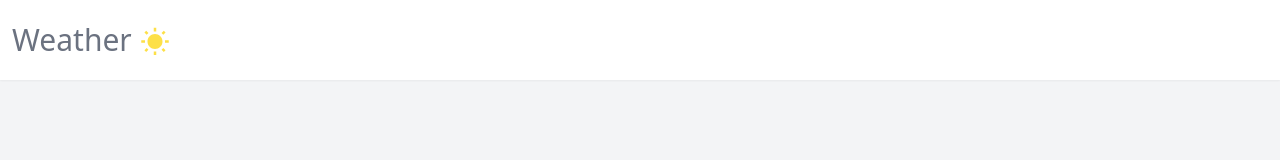
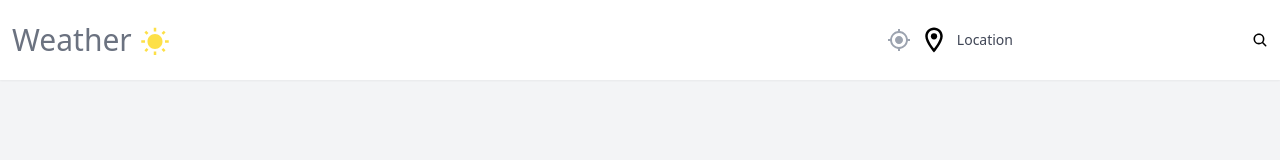
Before and after one commit to annapushka/weather_app, a Next.js app: page / in a window 1280 px wide. Shown: the top 160 px of the page. Built offline with nearby package versions, Linux system fonts and the light colour scheme.

Commit message:
add search box component

```diff
--- a/src/components/Navbar.tsx
+++ b/src/components/Navbar.tsx
@@ -1,4 +1,5 @@
-import { MdWbSunny } from 'react-icons/md';
+import { MdMyLocation, MdOutlineLocationOn, MdWbSunny } from 'react-icons/md';
+import { SearchBox } from './SearchBox';
 
 interface NavbarProps {}
 
@@ -11,6 +12,12 @@ export const Navbar = (props: NavbarProps) => {
                     <h2 className='text-gray-500 text-3xl'>Weather</h2>
                     <MdWbSunny className='text-3xl mt-1 text-yellow-300' />
                 </p>
+                <section className='flex gap-2 items-center'>
+                    <MdMyLocation className='text-2xl text-gray-400 hover:opacity-80 cursor-pointer' />
+                    <MdOutlineLocationOn className='text-3xl' />
+                    <p className='text-slate-900/80 text-sm'>Location</p>
+                    <SearchBox />
+                </section>
             </div>
         </nav>
     );
--- /dev/null
+++ b/src/components/SearchBox.tsx
@@ -0,0 +1,16 @@
+import { IoSearch } from 'react-icons/io5';
+
+interface SearchBoxProps {}
+
+export const SearchBox = (props: SearchBoxProps) => {
+    const {} = props;
+
+    return (
+        <form className='flex relative items-center justify-center h-10'>
+            <input type='text' />
+            <button>
+                <IoSearch />
+            </button>
+        </form>
+    );
+};
```
